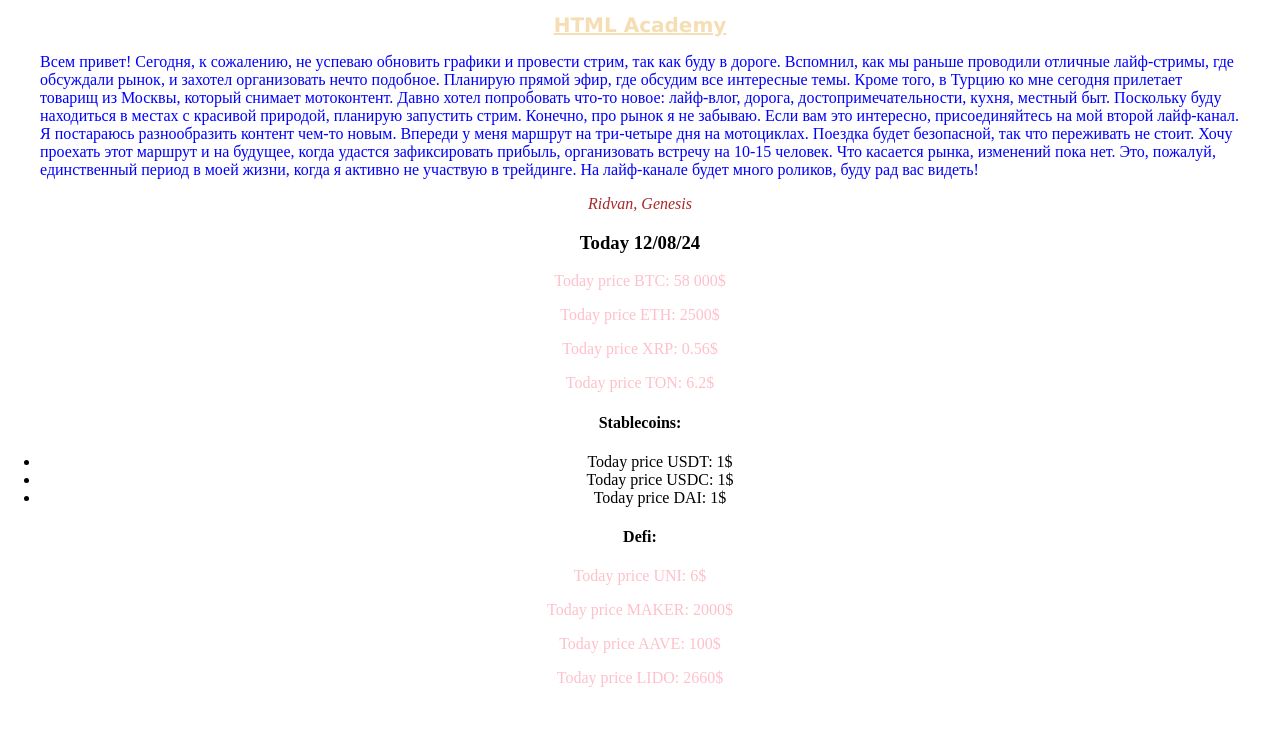
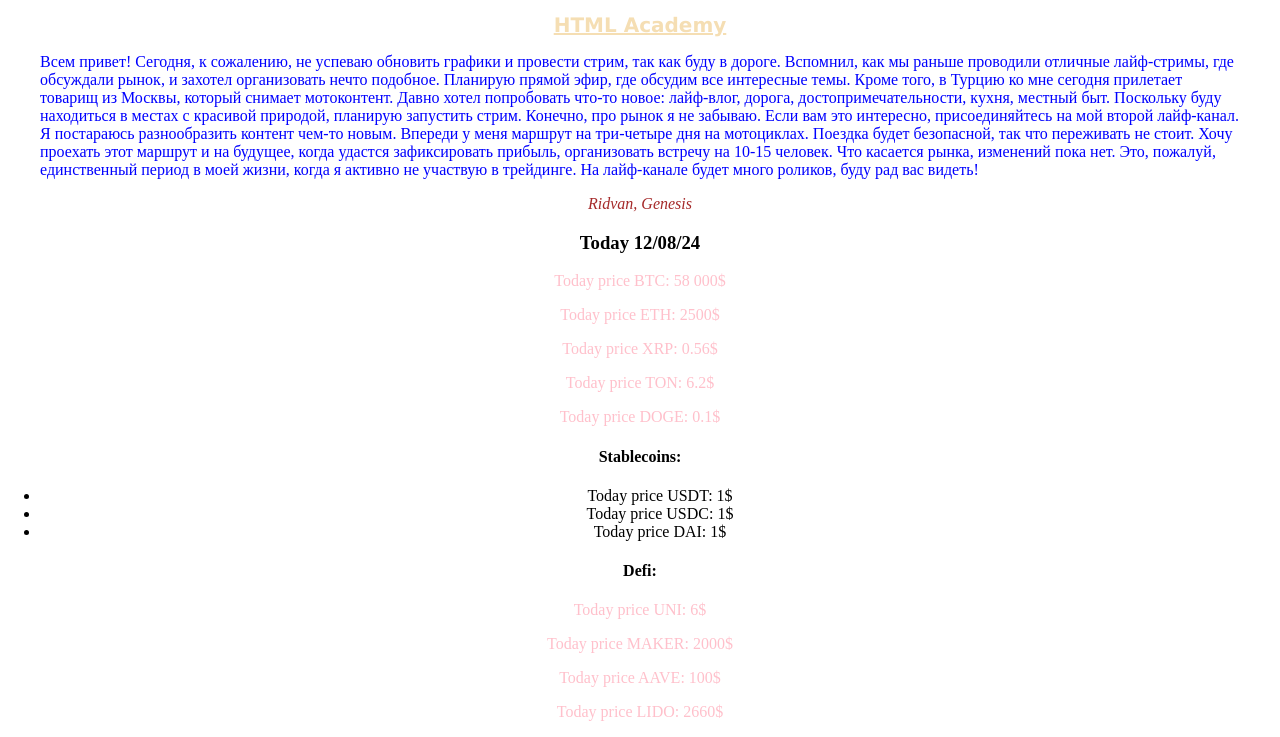
Before and after one commit to M1sterRob0t/html-academy-git, a plain HTML site: page index.html in a window 1280 px wide. Shown: the part 102-839 px from the top of the page. Before the commit the page ends 805 px from the top, so only its background shows below. Drawn offline with Linux system fonts and the light colour scheme.

Commit message:
Added DOGE price

```diff
--- a/index.html
+++ b/index.html
@@ -29,6 +29,8 @@
     <p>Today price ETH: 2500$</p>
     <p>Today price XRP: 0.56$</p>
     <p>Today price TON: 6.2$</p>
+    <p>Today price DOGE: 0.1$</p>
+
 
     <h4>Stablecoins:</h4>
     <ul>
```
